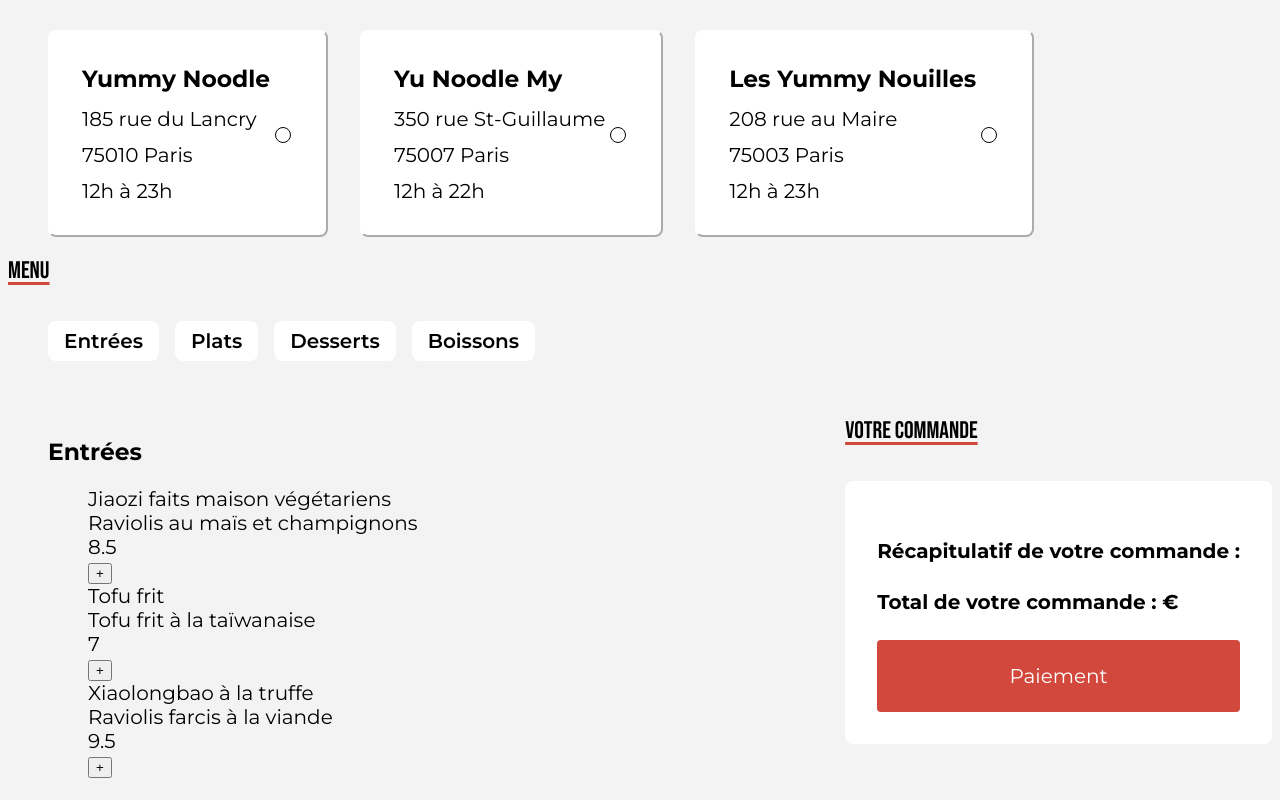
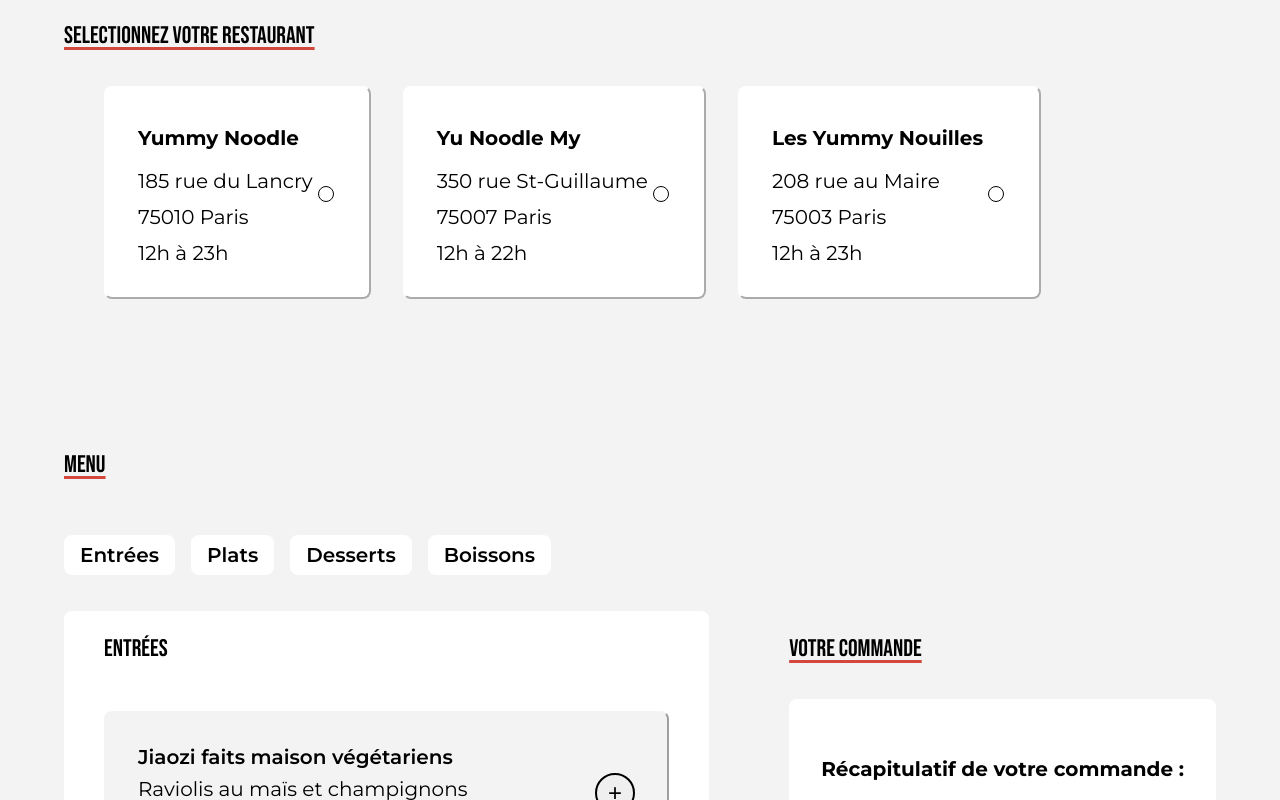
Before and after one commit to Luciekali/oc-yummy, a React (Vite) app: page /commander in a window 1280 px wide. Shown: the part 600-1400 px from the top of the page. Built offline with nearby package versions, Linux system fonts and the light colour scheme.

Commit message:
card style

```diff
--- a/src/pages/Click&collect/MenuSection/FoodCard.jsx
+++ b/src/pages/Click&collect/MenuSection/FoodCard.jsx
@@ -2,13 +2,14 @@
 function FoodCard({ name, shortDescription, price, id, description, catId }, index) {
     return (
         <ul key={id} className="food-card">
-            <div>
-                <li key={name}>{name}</li>
-                {shortDescription ? <li key={description}> {shortDescription} </li> : <li>{description}</li>}
-                <li>{price}</li>
+            <div className="food-card-content">
+                <li className="food-name" key={name}>{name}</li>
+                {shortDescription ? <li className="food-description" key={description}> {shortDescription} </li> : <li className="food-description">{description}</li>}
+                <li className="food-price">{price} €</li>
             </div>
-
-            <button>+</button>
+            <div className="food-btns">
+                <button className="add-food-btn">+</button>
+            </div>
         </ul>
     )
 }
--- a/src/pages/Click&collect/MenuSection/FoodList.jsx
+++ b/src/pages/Click&collect/MenuSection/FoodList.jsx
@@ -1,4 +1,4 @@
-import FoodCard from "./FoodCard"
+import FoodCard from './FoodCard'
 import { menu } from '../../../datas/menu'
 
 function FoodList ({ clickedCat }) {
@@ -10,7 +10,7 @@ function FoodList ({ clickedCat }) {
     return (
         categories.map((cat) =>
             (cat === clickedCat) ?
-                <ul key={cat}>
+                <ul key={cat} className="food-container">
                     <h3>{cat}</h3>
                     {foodBycategorie.map(({ name, shortDescription, price, id, category, description, }) => (
                         <FoodCard key={id} id={id} name={name} shortDescription={shortDescription} price={price} category={category} description={description} />
--- a/src/pages/Click&collect/MenuSection/FoodWrapper.jsx
+++ b/src/pages/Click&collect/MenuSection/FoodWrapper.jsx
@@ -3,7 +3,7 @@ import FoodCart from './FoodCart'
 
 function FoodWrapper({ clickedCat }) {
     return (
-        <div className='food-wrapper'>
+        <div className='menu'>
     <FoodList clickedCat={clickedCat}/>
     <FoodCart/>
     </div>
--- a/src/pages/Click&collect/RestaurantSection/RestaurantSection.jsx
+++ b/src/pages/Click&collect/RestaurantSection/RestaurantSection.jsx
@@ -13,7 +13,7 @@ return (
                 <li className='restaurant-card'key={restau.id}>
                     <label className="restaurant-infos">
                         <div>
-                        <h3>{restau.name}</h3>
+                        <h4>{restau.name}</h4>
                         <p>{restau.adress}</p>
                         <p>{restau.city}</p>
                         <p>{restau.open}h à {restau.close}h</p>
--- a/src/styles/pages/clickandcollect/menusection.scss
+++ b/src/styles/pages/clickandcollect/menusection.scss
@@ -1,10 +1,16 @@
 @import '../../styles.scss';
 
 .menu-section {
+    padding: 56px;
+    display: flex;
+    flex-direction: column;
+
     .filterbar {
         gap: 16px;
         display: flex;
         cursor: pointer;
+        padding-left: 0;
+        margin-bottom: 16px;
 
         .filterbar-btn{
         border-radius: 8px;
@@ -14,7 +20,6 @@
         font-size: $body-highlight-font-size;
         background-color: $white;
         padding: 8px 16px;
-    margin-bottom: 16px;
         cursor: pointer;
 
             &:hover {
@@ -29,20 +34,24 @@
                 transition: all 0.3s ease-in-out;
             }
         }
-
     }
-.food-wrapper {
+.menu {
     display:flex;
-    gap: 32px;
+    gap: 80px;
     justify-content: space-between;
 
     .cart {
-        position:sticky;
+        position: sticky;
+        top: 80px;
+        margin-top: 24px;
+
 
         .cart-wrapper {
             background-color: $white;
             padding: 32px;
             border-radius: 8px;
+            position:sticky;
+            top:16px;
 
             .pay-btn {
                 color:$white;
@@ -61,6 +70,53 @@
                     border: 4px $light-grey;
                 }
             }
-    }}
         }
     }
+.food-container {
+    background-color: $white;
+    border-radius: 8px;
+    padding: 0 40px 40px 40px;
+    display:flex;
+    flex-direction: column;
+    gap: 24px;
+    flex-grow: 1;
+
+    .food-card {
+        background-color: $light-grey;
+        border: 2px outset $light-grey;
+        padding: 32px;
+        display: flex;
+        justify-content: space-between;
+        align-items: center;
+        gap: 24px;
+        border-radius: 8px;
+
+        .food-card-content {
+            gap: 8px;
+            display:flex;
+            flex-direction: column;
+
+            .food-name {
+                 font-weight: $body-highlight-font-weight;
+            }
+            .food-price {
+            font-weight: $body-highlight-font-weight;
+            padding-top: 8px;
+            }
+        }
+        .add-food-btn {
+            border-radius: 180px;
+            height: 40px;
+            width: 40px;
+            border: solid 2px $black;
+            font-size: $title-font-size;
+            cursor: pointer;
+
+            &:hover {
+                background-color: $black;
+                color: $white;
+                transition: all ease-in-out 0.3s;
+            }
+        }
+    }
+}}}
--- a/src/styles/pages/clickandcollect/restaurantsection.scss
+++ b/src/styles/pages/clickandcollect/restaurantsection.scss
@@ -1,5 +1,7 @@
 @import '../../styles.scss';
 
+.restaurant-section {
+    padding:56px;
 .restaurant-list {
     display:flex;
     flex-direction: row;
@@ -30,6 +32,7 @@
             height: 16px;
             width:16px;
             cursor: pointer;
+
             &:hover {
                 transition: all 100ms;
                 background-color: $light-grey;
@@ -41,4 +44,7 @@
                 background-color: $light-grey;
                 border: solid 6px $black;
                 border-color: $black;
-}}}}
+            }
+        }
+    }
+}}
--- a/src/styles/styles.scss
+++ b/src/styles/styles.scss
@@ -57,8 +57,8 @@ font-size: $body-font-size;
     font-size: $title-font-size;
     line-height: $title-line-height;
     color: $black;
-    text-decoration: underline $red-highlight 0.1875rem;
-    text-underline-offset: 0.25rem;
+    text-decoration: underline $red-highlight 3px;
+    text-underline-offset: 4px;
     margin-bottom: 36px;
 }
 
@@ -70,10 +70,17 @@ h1 {
    @include header-props
 }
 
-
  h2 {
     @include title-props
  }
+
+ h3 {
+   font-family: $title-font;
+   font-weight: $title-font-weight;
+   font-size: $title-font-size;
+   line-height: $title-line-height;
+   color: $black;
+}
 
  .colored-text {
    color: $red-highlight
```
Lines whose indentation alone changed are shown as unchanged.
